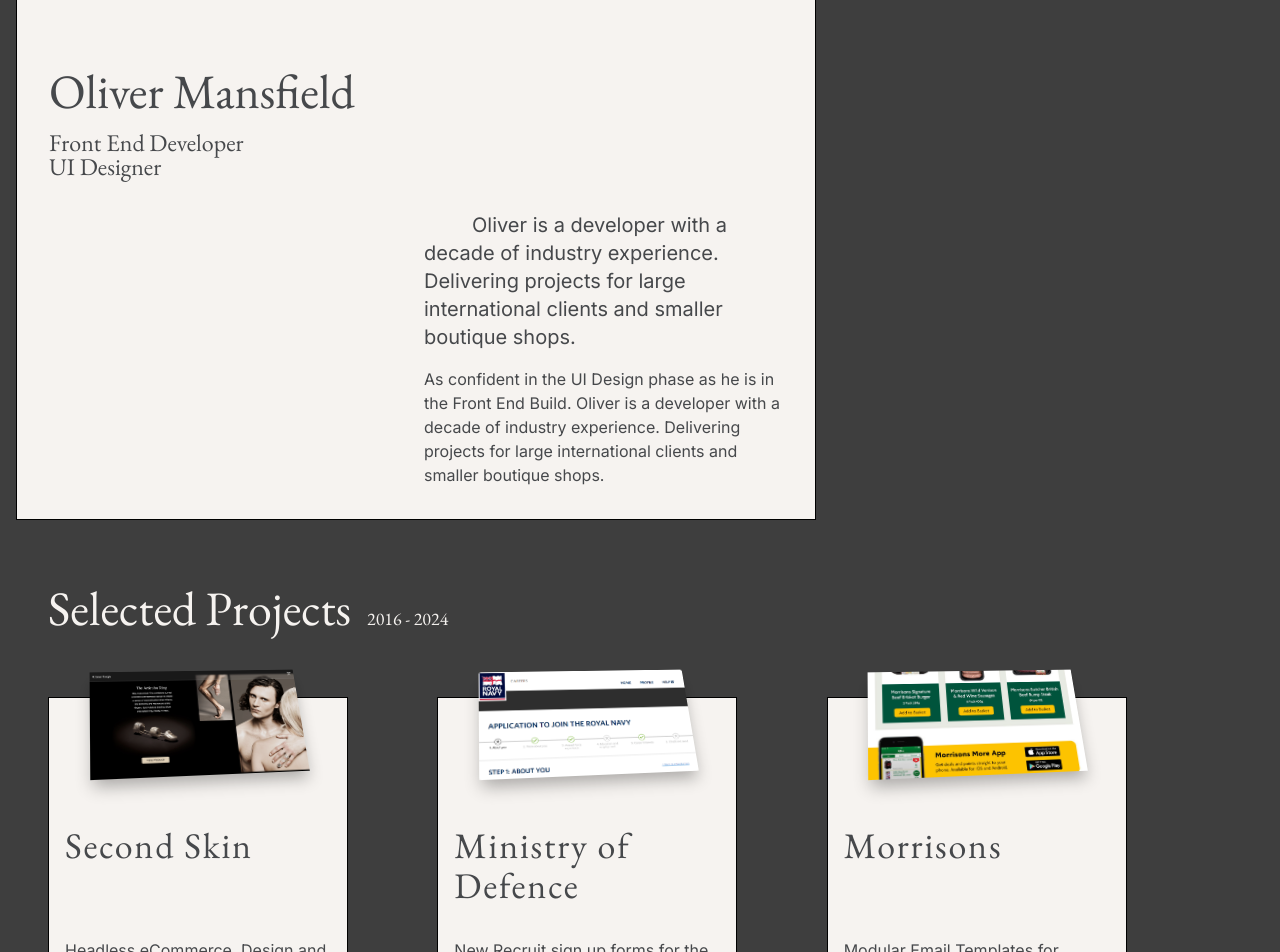
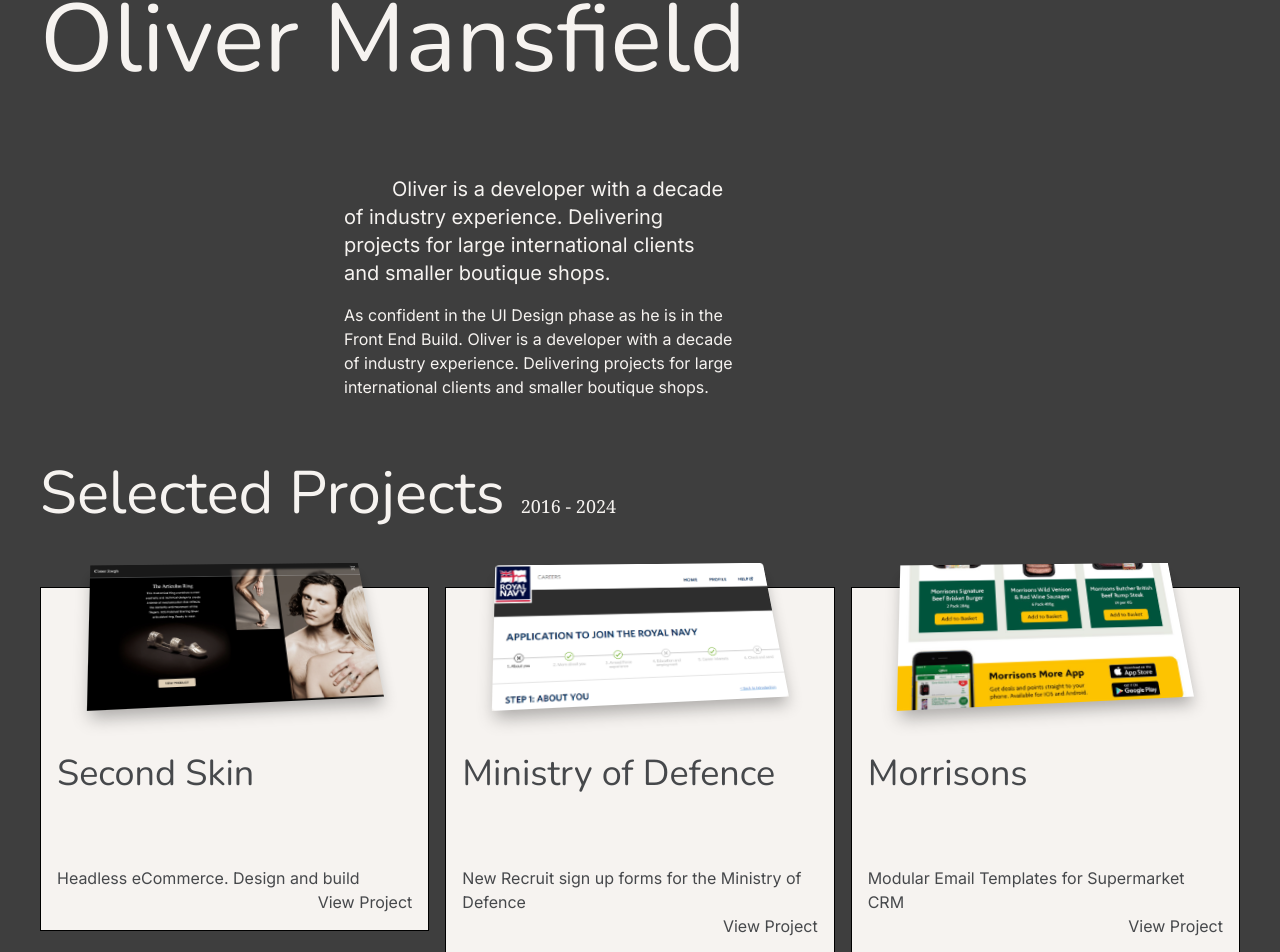
Before and after one commit to oliver-mansfield/portfolio, a Next.js app: page / in a window 1280 px wide. Shown: the part 140-1092 px from the top of the page. Built offline with nearby package versions, Linux system fonts and the light colour scheme.

Commit message:
Font change, adding 12colgrid for homepage.

```diff
--- a/src/app/globals.css
+++ b/src/app/globals.css
@@ -32,14 +32,29 @@
     @apply text-grayText;
   }
 
+  h2 {
+    @apply font-nunito;
+  }
+
   h3 {
-    @apply font-sans;
+    @apply font-nunito;
     @apply text-2xl;
-    @apply font-extralight;
-    @apply tracking-wider;
-    @apply leading-10;
+    /* @apply font-extralight; */
+    /* @apply tracking-wider; */
+    @apply leading-4;
     /* @apply uppercase; */
   }
+
+  h4 {
+    @apply font-nunito;
+    @apply text-2xl;
+    @apply font-bold;
+    @apply tracking-widest;
+    @apply leading-10;
+    @apply uppercase
+    /* @apply uppercase; */
+  }
+
 
   .text-balance {
     text-wrap: balance;
--- a/src/app/layout.js
+++ b/src/app/layout.js
@@ -1,4 +1,4 @@
-import { Inter, EB_Garamond } from "next/font/google";
+import { Inter, EB_Garamond, Nunito } from "next/font/google";
 
 import "./globals.css";
 import HeaderBar from "@/components/HeaderBar";
@@ -11,7 +11,15 @@
   subsets: ["latin"],
   variable: "--font-eb-garamond"
 });
+// const Jacquard = Julee({
+//   subsets: ["latin"],
+//   variable: "--font-jacquard_12"
+// });
 
+const nunito = Nunito({
+  subsets: ["latin"],
+  variable: "--font-nunito"
+});
 
 
 
@@ -23,7 +31,7 @@
 export default function RootLayout({ children }) {
   return (
     <html lang="en">
-      <body className={`${ebGaramond.variable} ${inter.variable} bg-grayDarker`}>
+      <body className={`${ebGaramond.variable} ${inter.variable} ${nunito.variable}   bg-grayDarker`}>
         <div className="p-4">
           <HeaderBar />
           {children}
--- a/src/app/mod-onboarding/page.js
+++ b/src/app/mod-onboarding/page.js
@@ -9,7 +9,7 @@
         <div className="pt-40 pb-20 px-8">
 
           <div className='mb-4'>
-            <h1 className="font-serif text-8xl mb-8">Royal Navy &<br />Royal Air Force</h1>
+            <h1 className="font-nunito font-bold text-8xl mb-8">Royal Navy &<br />Royal Air Force</h1>
             <p className="text-xl">New Recruit onboarding forms.</p>
           </div>
 
--- a/src/app/morrisons/page.js
+++ b/src/app/morrisons/page.js
@@ -8,7 +8,7 @@
         <div className="pt-40 pb-20">
 
           <div className='mb-4'>
-            <h1 className="font-serif text-8xl mb-8">Morrisons</h1>
+            <h1 className="font-nunito font-bold text-8xl mb-8">Morrisons</h1>
             <p className="text-xl">Modular e-mail templates for supermarket e-commerce eCRM.</p>
           </div>
 
@@ -27,25 +27,26 @@
         </div>
       </section>
 
-      <section className='md:max-w-[1200px]'>
+      <section className='md:max-w-[1200px] mb-20'>
         <div className="border-black border-[2px] rounded-md overflow-hidden">
           <Image src="/images/morrisons-main.png" alt="Morrisons" width="1200" height="500" className='w-full' />
         </div>
       </section>
 
-      <section className='md:max-w-[1200px]'>
-        <div className='grid grid-cols-1 md:grid-cols-2 gap-20 py-20 px-20'>
+      <section className='bg-grayMid w-full flex justify-center mb-20'>
+        <div className='grid grid-cols-1 md:grid-cols-2 md:max-w-[1200px] gap-20 py-20'>
           <div>
-            <h3>The challenge</h3>
+            <h4>The challenge</h4>
             <p>Morrisons supermarket needed an email template which was flexible enough to fulfil their eCRM ambitions. Whether it was alerting customers to an instore event or sending an order confirmation, the client needed to communicate a variety messages to their customers.</p>
           </div>
 
           <div>
-            <h3>The solution</h3>
+            <h4>The solution</h4>
             <p>
               Working with our design team, I built a suite of layout modules, intended to be assembled by the client’s in-house team into a template within their content management system. The client selects the modules needed to build their layout, then adds their content. The result is a responsive HTML email which can convey any message the client wishes. Every HTML email produced is built to render consistently across all supported mobile devices and email applications.
             </p>
           </div>
+
         </div>
       </section>
 
--- a/src/app/page.js
+++ b/src/app/page.js
@@ -3,35 +3,65 @@
 export default function Home() {
   return (
     <main>
-      <section>
-        <div className='p-8 md:pt-36 bg-grayLight md:max-w-[800px] border-[1px] border-black md:grid md:grid-cols-2 md:gap-4'>
+      {/* <section>
 
-          <div className="">
-            <h1 className='font-serif text-5xl mb-4'>Oliver Mansfield</h1>
-            <h2 className="font-serif text-2xl leading-6">Front End Developer</h2>
-            <h2 className="font-serif text-2xl leading-6">UI Designer</h2>
+        <h1 className='font-nunito text-[6em] leading-[0.8] mb-4 text-grayLight'>Oliver Mansfield</h1>
+
+        <div className="">
+
+        </div>
+
+        <div className='p-8 md:pt-36 md:max-w-[800px]  md:grid md:grid-cols-2 md:gap-4'>
+
+          <div className="text-grayLight">
+            <h2 className="text-2xl leading-6 text-grayLight">Front End Developer</h2>
+            <h2 className="text-2xl leading-6 text-grayLight">UI Designer</h2>
+            <h2 className="text-2xl leading-6 text-grayLight">Full Stack Designer</h2>
+
           </div>
 
           <div className="pt-16 md:pt-36">
-            <p className='pb-4 text-xl indent-12'>
+            <p className='pb-4 text-xl indent-12 text-grayLight'>
               Oliver is a developer with a decade of industry experience. Delivering projects for large international clients and smaller boutique shops.
             </p>
-            <p>
+            <p className="text-grayLight">
               As confident in the UI Design phase as he is in the Front End Build. Oliver is a developer with a decade of industry experience. Delivering projects for large international clients and smaller boutique shops.
             </p>
           </div>
 
         </div>
+      </section> */}
+
+      <section>
+        <div className='m-auto grid gap-4 grid-cols-12 max-w-[1200px]'>
+
+          <h1 className='font-nunito text-[6em] leading-[0.8] mt-20 text-grayLight col-start-1 col-end-12'>Oliver Mansfield</h1>
+
+          <div className="pt-16 md:pt-20 col-start-4 col-end-8">
+            <p className='pb-4 text-xl indent-12 text-grayLight'>
+              Oliver is a developer with a decade of industry experience. Delivering projects for large international clients and smaller boutique shops.
+            </p>
+            <p className="text-grayLight">
+              As confident in the UI Design phase as he is in the Front End Build. Oliver is a developer with a decade of industry experience. Delivering projects for large international clients and smaller boutique shops.
+            </p>
+          </div>
+        </div>
+
       </section>
 
 
-      <section className="px-8 py-16 max-w-[1200px]">
+      <section className="py-16 max-w-[1200px] m-auto">
         <div className="pb-8">
-          <h2 className="font-serif text-5xl text-grayLight inline-block pr-4">Selected Projects</h2>
+          <h2 className="text-6xl text-grayLight inline-block pr-4">Selected Projects</h2>
           <span className="font-serif text-grayLight text-lg">2016 - 2024</span>
         </div>
 
-        <div className="grid grid-cols-1 lg:grid-cols-3 gap-8">
+        <div className='m-auto grid gap-4 grid-cols-12 max-w-[1200px]'>
+
+          <ProjectCard link="/secondskin" title="Second Skin" text="Headless eCommerce. Design and build" img="/images/secondskin-thumb.png" />
+          <ProjectCard link="/mod-onboarding" title="Ministry of Defence" text="New Recruit sign up forms for the Ministry of Defence" img="/images/mod-thumb.png" />
+          <ProjectCard link="/morrisons" title="Morrisons" text="Modular Email Templates for Supermarket CRM" img="/images/morrisons-thumb.png" />
+
           <ProjectCard link="/secondskin" title="Second Skin" text="Headless eCommerce. Design and build" img="/images/secondskin-thumb.png" />
           <ProjectCard link="/mod-onboarding" title="Ministry of Defence" text="New Recruit sign up forms for the Ministry of Defence" img="/images/mod-thumb.png" />
           <ProjectCard link="/morrisons" title="Morrisons" text="Modular Email Templates for Supermarket CRM" img="/images/morrisons-thumb.png" />
--- a/src/app/secondskin/page.js
+++ b/src/app/secondskin/page.js
@@ -9,7 +9,7 @@
         <div className="pt-40 pb-20 px-8">
 
           <div className='mb-4'>
-            <h1 className="font-serif text-8xl mb-8">Second Skin</h1>
+            <h1 className="font-nunito text-8xl mb-8">Second Skin</h1>
             <p className="text-xl">New Recruit onboarding forms.</p>
           </div>
 
@@ -30,25 +30,25 @@
       </section>
 
 
-      <section className='md:max-w-[1200px] px-8'>
+      <section className='md:max-w-[1200px] px-8 mb-20'>
         <div className="border-black border-[2px] rounded-md overflow-hidden">
+          <video autoPlay={true} loop={true} >
+            <source src="/images/conor-movie.mp4" type="video/mp4" />
+          </video>
+        </div>
+      </section>
 
+      <section className='md:max-w-[1200px]'>
+        <div className='grid grid-cols-1 md:grid-cols-2 gap-20 mb-20'>
 
-          <video autoPlay={true} loop={true}>
-            {/* <source src="/media/cc0-videos/flower.webm" type="video/webm" /> */}
+          <Image src="/images/secondskin-mobile1.png" alt="Morrisons" width="330" height="589" className='max-w-[300px] border-black border-[2px] rounded-md overflow-hidden' />
 
-            <source src="/images/conor-movie.mp4" type="video/mp4" />
-
-          </video>
-
-
+          <Image src="/images/secondskin-mobile2.png" alt="Morrisons" width="330" height="589" className='max-w-[300px] border-black border-[2px] rounded-md overflow-hidden' />
 
         </div>
       </section>
 
 
-
-
     </main>
   )
 }
--- a/src/components/HeaderBar.js
+++ b/src/components/HeaderBar.js
@@ -2,9 +2,9 @@
 
 export default function HeaderBar() {
   return (
-    <header className="bg-grayLight p-2 border-[1px] border-black">
+    <header className="bg-grayLight p-2 border-[1px] border-black max-w-[1200px] m-auto">
       <Link href="/">
-        <h1 className="font-sans text-xl text-center">OLIVER MANSFIELD<span className="font-serif pl-4 italic">DIGITAL</span></h1>
+        <h1 className="font-nunito text-xl text-center">OLIVER MANSFIELD<span className="font-nunito font-light pl-2 italic">DIGITAL</span></h1>
       </Link>
     </header>
   );
--- a/src/components/ProjectCard.js
+++ b/src/components/ProjectCard.js
@@ -5,7 +5,7 @@
 
 
   return (
-    <Link href={link} className='w-[300px] mt-8 project-card'>
+    <Link href={link} className='mt-8 project-card col-span-4'>
       <div className="bg-grayLight p-4 border-[1px] border-black ">
         <div className='perspective flex justify-center'>
           <Image
@@ -16,7 +16,7 @@
             className='rotated mt-[-50px] w-4/5'
           />
         </div>
-        <h3 className="font-serif text-4xl inline-block  h-40 pt-12">{title}</h3>
+        <h3 className="text-4xl inline-block  h-40 pt-12">{title}</h3>
         <p>{text}</p>
         <p className="text-right">View Project</p>
       </div>
--- a/tailwind.config.js
+++ b/tailwind.config.js
@@ -9,7 +9,9 @@
     extend: {
       fontFamily: {
         sans: ["Inter var", "Inter", "sans-serif"],
-        serif: ["var(--font-eb-garamond)", "EB Garamond", "serif"],
+        // serif: ["var(--font-nunito)", "Nunito", "sans-serif"],
+        // fantasy: ["var(--font-jacquard_12)", "Jacquard_12", "fantasy"],
+        nunito: ["var(--font-nunito)", "Nunito", "sans-serif"],
       },
       colors: {
         grayDarker: "#3E3E3E",
```
Also changed, not shown: public/images/secondskin-mobile1.png (added), public/images/secondskin-mobile2.png (added).
